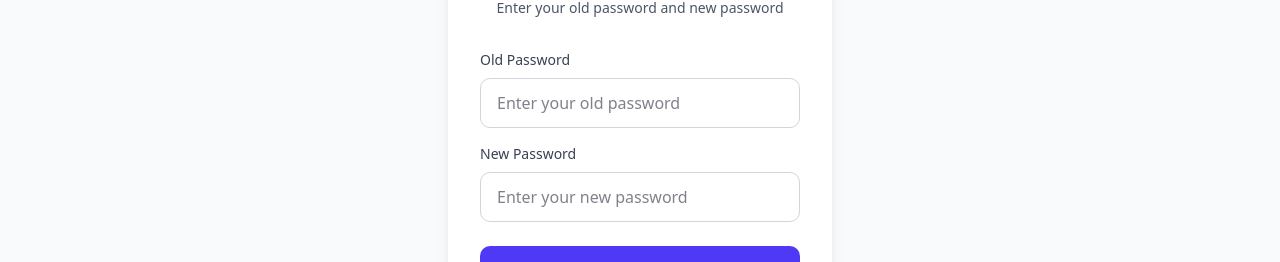
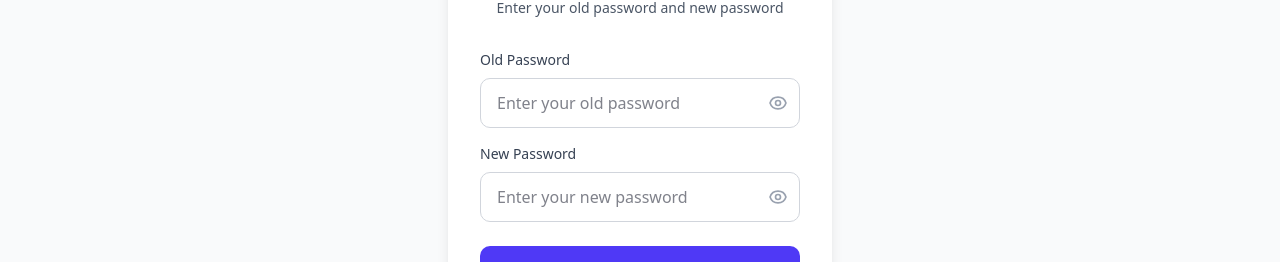
Before and after one commit to nafasebra/bloggy, a Next.js app in the folder front/: page /auth/change-password in a window 1280 px wide. Shown: the part 275-537 px from the top of the page. Built offline with nearby package versions, Linux system fonts and the light colour scheme.

Commit message:
feat(frontend): add show password button

```diff
--- a/front/src/app/auth/change-password/page.tsx
+++ b/front/src/app/auth/change-password/page.tsx
@@ -17,6 +17,8 @@
 export default function ChangePasswordPage() {
   const [isLoading, setIsLoading] = useState(false);
   const [error, setError] = useState("");
+  const [showOldPassword, setShowOldPassword] = useState(false);
+  const [showPassword, setShowPassword] = useState(false);
   const router = useRouter();
 
   const {
@@ -74,13 +76,31 @@
                 >
                   Old Password
                 </label>
+                <div className="relative">
                   <input
                     id="oldPassword"
-                  type="password"
-                  className="w-full px-4 py-3 border border-gray-300 rounded-lg focus:outline-none focus:ring-2 focus:ring-indigo-500 focus:border-transparent transition-all duration-200"
+                    type={showOldPassword ? "text" : "password"}
+                    className="w-full px-4 py-3 pr-12 border border-gray-300 rounded-lg focus:outline-none focus:ring-2 focus:ring-indigo-500 focus:border-transparent transition-all duration-200"
                     placeholder="Enter your old password"
                     {...register("oldPassword")}
                   />
+                  <button
+                    type="button"
+                    className="absolute inset-y-0 right-0 pr-3 flex items-center"
+                    onClick={() => setShowOldPassword(!showOldPassword)}
+                  >
+                    {showOldPassword ? (
+                      <svg className="h-5 w-5 text-gray-400" fill="none" viewBox="0 0 24 24" stroke="currentColor">
+                        <path strokeLinecap="round" strokeLinejoin="round" strokeWidth={2} d="M13.875 18.825A10.05 10.05 0 0112 19c-4.478 0-8.268-2.943-9.543-7a9.97 9.97 0 011.563-3.029m5.858.908a3 3 0 114.243 4.243M9.878 9.878l4.242 4.242M9.878 9.878L3 3m6.878 6.878L21 21" />
+                      </svg>
+                    ) : (
+                      <svg className="h-5 w-5 text-gray-400" fill="none" viewBox="0 0 24 24" stroke="currentColor">
+                        <path strokeLinecap="round" strokeLinejoin="round" strokeWidth={2} d="M15 12a3 3 0 11-6 0 3 3 0 016 0z" />
+                        <path strokeLinecap="round" strokeLinejoin="round" strokeWidth={2} d="M2.458 12C3.732 7.943 7.523 5 12 5c4.478 0 8.268 2.943 9.542 7-1.274 4.057-5.064 7-9.542 7-4.477 0-8.268-2.943-9.542-7z" />
+                      </svg>
+                    )}
+                  </button>
+                </div>
                 {errors.oldPassword && (
                   <p className="mt-2 text-sm text-red-600">
                     {errors.oldPassword.message}
@@ -95,13 +115,31 @@
                 >
                   New Password
                 </label>
+                <div className="relative">
                   <input
                     id="password"
-                  type="password"
-                  className="w-full px-4 py-3 border border-gray-300 rounded-lg focus:outline-none focus:ring-2 focus:ring-indigo-500 focus:border-transparent transition-all duration-200"
+                    type={showPassword ? "text" : "password"}
+                    className="w-full px-4 py-3 pr-12 border border-gray-300 rounded-lg focus:outline-none focus:ring-2 focus:ring-indigo-500 focus:border-transparent transition-all duration-200"
                     placeholder="Enter your new password"
                     {...register("password")}
                   />
+                  <button
+                    type="button"
+                    className="absolute inset-y-0 right-0 pr-3 flex items-center"
+                    onClick={() => setShowPassword(!showPassword)}
+                  >
+                    {showPassword ? (
+                      <svg className="h-5 w-5 text-gray-400" fill="none" viewBox="0 0 24 24" stroke="currentColor">
+                        <path strokeLinecap="round" strokeLinejoin="round" strokeWidth={2} d="M13.875 18.825A10.05 10.05 0 0112 19c-4.478 0-8.268-2.943-9.543-7a9.97 9.97 0 011.563-3.029m5.858.908a3 3 0 114.243 4.243M9.878 9.878l4.242 4.242M9.878 9.878L3 3m6.878 6.878L21 21" />
+                      </svg>
+                    ) : (
+                      <svg className="h-5 w-5 text-gray-400" fill="none" viewBox="0 0 24 24" stroke="currentColor">
+                        <path strokeLinecap="round" strokeLinejoin="round" strokeWidth={2} d="M15 12a3 3 0 11-6 0 3 3 0 016 0z" />
+                        <path strokeLinecap="round" strokeLinejoin="round" strokeWidth={2} d="M2.458 12C3.732 7.943 7.523 5 12 5c4.478 0 8.268 2.943 9.542 7-1.274 4.057-5.064 7-9.542 7-4.477 0-8.268-2.943-9.542-7z" />
+                      </svg>
+                    )}
+                  </button>
+                </div>
                 {errors.password && (
                   <p className="mt-2 text-sm text-red-600">
                     {errors.password.message}
--- a/front/src/app/auth/login/page.tsx
+++ b/front/src/app/auth/login/page.tsx
@@ -16,6 +16,7 @@
 export default function LoginPage() {
   const [isLoading, setIsLoading] = useState(false);
   const [error, setError] = useState("");
+  const [showPassword, setShowPassword] = useState(false);
   const router = useRouter();
 
   const {
@@ -94,13 +95,31 @@
                 >
                   Password
                 </label>
-                <input
-                  id="password"
-                  type="password"
-                  className="w-full px-4 py-3 border border-gray-300 rounded-lg focus:outline-none focus:ring-2 focus:ring-indigo-500 focus:border-transparent transition-all duration-200"
-                  placeholder="Enter your password"
-                  {...register("password")}
-                />
+                <div className="relative">
+                  <input
+                    id="password"
+                    type={showPassword ? "text" : "password"}
+                    className="w-full px-4 py-3 pr-12 border border-gray-300 rounded-lg focus:outline-none focus:ring-2 focus:ring-indigo-500 focus:border-transparent transition-all duration-200"
+                    placeholder="Enter your password"
+                    {...register("password")}
+                  />
+                  <button
+                    type="button"
+                    className="absolute inset-y-0 right-0 pr-3 flex items-center"
+                    onClick={() => setShowPassword(!showPassword)}
+                  >
+                    {showPassword ? (
+                      <svg className="h-5 w-5 text-gray-400" fill="none" viewBox="0 0 24 24" stroke="currentColor">
+                        <path strokeLinecap="round" strokeLinejoin="round" strokeWidth={2} d="M13.875 18.825A10.05 10.05 0 0112 19c-4.478 0-8.268-2.943-9.543-7a9.97 9.97 0 011.563-3.029m5.858.908a3 3 0 114.243 4.243M9.878 9.878l4.242 4.242M9.878 9.878L3 3m6.878 6.878L21 21" />
+                      </svg>
+                    ) : (
+                      <svg className="h-5 w-5 text-gray-400" fill="none" viewBox="0 0 24 24" stroke="currentColor">
+                        <path strokeLinecap="round" strokeLinejoin="round" strokeWidth={2} d="M15 12a3 3 0 11-6 0 3 3 0 016 0z" />
+                        <path strokeLinecap="round" strokeLinejoin="round" strokeWidth={2} d="M2.458 12C3.732 7.943 7.523 5 12 5c4.478 0 8.268 2.943 9.542 7-1.274 4.057-5.064 7-9.542 7-4.477 0-8.268-2.943-9.542-7z" />
+                      </svg>
+                    )}
+                  </button>
+                </div>
                 {errors.password && (
                   <p className="mt-2 text-sm text-red-600">
                     {errors.password.message}
--- a/front/src/app/auth/signup/page.tsx
+++ b/front/src/app/auth/signup/page.tsx
@@ -19,6 +19,7 @@
 export default function SignupPage() {
   const [isLoading, setIsLoading] = useState(false);
   const [error, setError] = useState("");
+  const [showPassword, setShowPassword] = useState(false);
   const router = useRouter();
 
   const {
@@ -138,13 +139,31 @@
                 >
                   Password
                 </label>
-                <input
-                  id="password"
-                  type="password"
-                  className="w-full px-4 py-3 border border-gray-300 rounded-lg focus:outline-none focus:ring-2 focus:ring-indigo-500 focus:border-transparent transition-all duration-200"
-                  placeholder="Enter your password"
-                  {...register("password")}
-                />
+                <div className="relative">
+                  <input
+                    id="password"
+                    type={showPassword ? "text" : "password"}
+                    className="w-full px-4 py-3 pr-12 border border-gray-300 rounded-lg focus:outline-none focus:ring-2 focus:ring-indigo-500 focus:border-transparent transition-all duration-200"
+                    placeholder="Enter your password"
+                    {...register("password")}
+                  />
+                  <button
+                    type="button"
+                    className="absolute inset-y-0 right-0 pr-3 flex items-center"
+                    onClick={() => setShowPassword(!showPassword)}
+                  >
+                    {showPassword ? (
+                      <svg className="h-5 w-5 text-gray-400" fill="none" viewBox="0 0 24 24" stroke="currentColor">
+                        <path strokeLinecap="round" strokeLinejoin="round" strokeWidth={2} d="M13.875 18.825A10.05 10.05 0 0112 19c-4.478 0-8.268-2.943-9.543-7a9.97 9.97 0 011.563-3.029m5.858.908a3 3 0 114.243 4.243M9.878 9.878l4.242 4.242M9.878 9.878L3 3m6.878 6.878L21 21" />
+                      </svg>
+                    ) : (
+                      <svg className="h-5 w-5 text-gray-400" fill="none" viewBox="0 0 24 24" stroke="currentColor">
+                        <path strokeLinecap="round" strokeLinejoin="round" strokeWidth={2} d="M15 12a3 3 0 11-6 0 3 3 0 016 0z" />
+                        <path strokeLinecap="round" strokeLinejoin="round" strokeWidth={2} d="M2.458 12C3.732 7.943 7.523 5 12 5c4.478 0 8.268 2.943 9.542 7-1.274 4.057-5.064 7-9.542 7-4.477 0-8.268-2.943-9.542-7z" />
+                      </svg>
+                    )}
+                  </button>
+                </div>
                 {errors.password && (
                   <p className="mt-2 text-sm text-red-600">
                     {errors.password.message}
```
Lines whose indentation alone changed are shown as unchanged.
